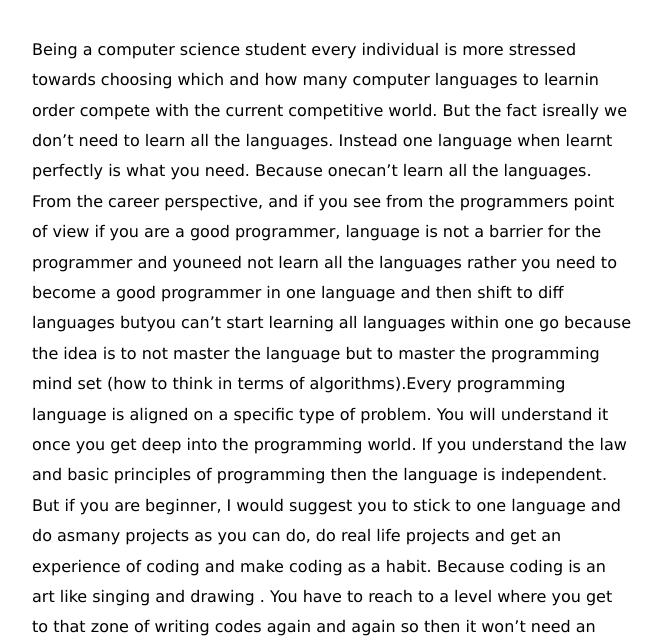
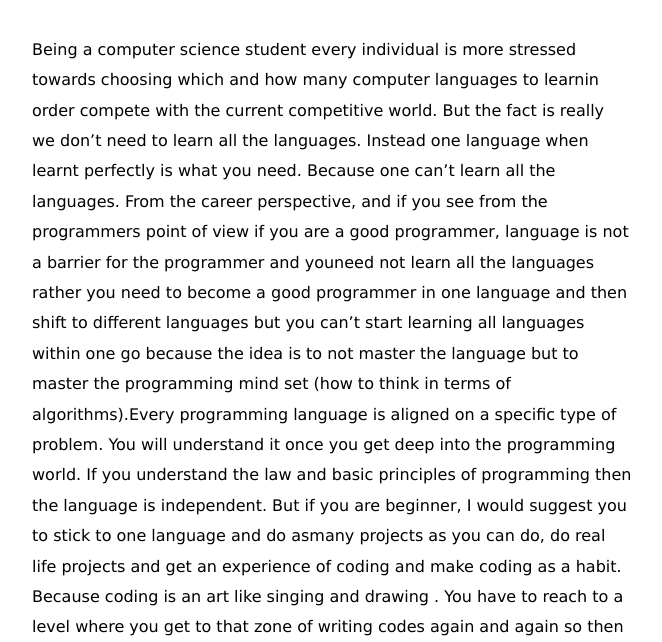
Before and after one commit to doions/anuragjainco, a website: page index.html in a window 1280 px wide. Shown: the part 158-800 px from the top of the page, without its empty margins (26-688 px from the left). Drawn offline with Linux system fonts and the light colour scheme.

Commit message:
space issues

```diff
--- a/index.html
+++ b/index.html
@@ -47,11 +47,11 @@
 	<h1>Do single language can be your cup of tea?</h1>
 	<p>
 		Being a computer science student every individual is more stressed towards choosing which and how many computer
-		languages to learnin order compete with the current competitive world. But the fact isreally we don’t need to
-		learn all the languages. Instead one language when learnt perfectly is what you need. Because onecan’t learn all
+		languages to learnin order compete with the current competitive world. But the fact is really we don’t need to
+		learn all the languages. Instead one language when learnt perfectly is what you need. Because one can’t learn all
 		the languages. From the career perspective, and if you see from the programmers point of view if you are a
 		good programmer, language is not a barrier for the programmer and youneed not learn all the languages rather you
-		need to become a good programmer in one language and then shift to diff languages butyou can’t start learning all
+		need to become a good programmer in one language and then shift to different languages but you can’t start learning all
 		languages within one go because the idea is to not master the language but to master the programming mind set (how
 		to think in terms of algorithms).Every programming language is aligned on a specific type of problem. You will
 		understand it once you get deep into the programming world. If you understand the law and basic principles of
```
